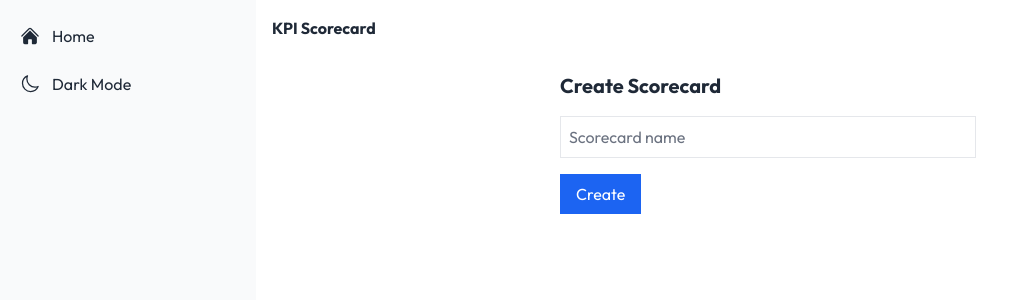
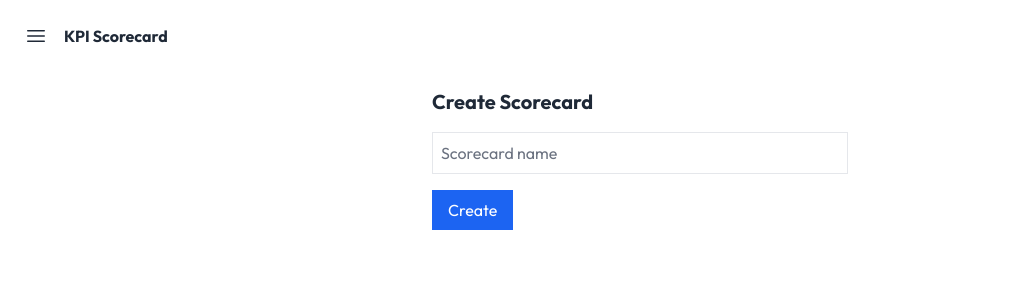
Before and after one commit to rub1n0/scorecard, a Next.js app: page /scorecards/new in a window 1280 px wide. Shown: the top 300 px of the page, without its empty margins (0-1018 px from the left). Built offline with nearby package versions, Linux system fonts and the light colour scheme.

Commit message:
Add sidebar toggle and import/export buttons

```diff
--- a/app/components/ImportExport.tsx
+++ b/app/components/ImportExport.tsx
@@ -2,7 +2,7 @@
 import { useScorecards, Scorecard, Tile } from '../scorecards/store';
 import type { ChangeEvent } from 'react';
 
-export default function ImportExport() {
+export default function ImportExport({ vertical = false }: { vertical?: boolean }) {
   const { scorecards, updateScorecard } = useScorecards();
 
   function exportJSON() {
@@ -53,13 +53,27 @@ export default function ImportExport() {
     reader.readAsText(file);
   }
 
+  const container = vertical ? 'flex flex-col space-y-2 mt-4' : 'space-x-2 mt-4';
+  const btn = vertical
+    ? 'flex items-center w-full p-2 rounded-lg hover:bg-gray-200 dark:hover:bg-gray-700'
+    : 'underline';
+
   return (
-    <div className="space-x-2 mt-4">
-      <button className="underline" onClick={exportJSON}>Export JSON</button>
-      <button className="underline" onClick={exportCSV}>Export CSV</button>
-      <label className="underline cursor-pointer">
+    <div className={container}>
+      <button className={btn} onClick={exportJSON}>
+        Export JSON
+      </button>
+      <button className={btn} onClick={exportCSV}>
+        Export CSV
+      </button>
+      <label className={`${btn} cursor-pointer`}>
         Import
-        <input type="file" accept="application/json" className="hidden" onChange={importData} />
+        <input
+          type="file"
+          accept="application/json"
+          className="hidden"
+          onChange={importData}
+        />
       </label>
     </div>
   );
--- a/app/components/LayoutClient.tsx
+++ b/app/components/LayoutClient.tsx
@@ -4,6 +4,7 @@ import 'flowbite';
 import Link from 'next/link';
 import { ScorecardsProvider } from '../scorecards/store';
 import { BarsIcon, CloseIcon, HomeIcon, MoonIcon, SunIcon } from './icons';
+import ImportExport from './ImportExport';
 
 export default function LayoutClient({ children }: { children: React.ReactNode }) {
   const [dark, setDark] = useState(false);
@@ -17,16 +18,9 @@ export default function LayoutClient({ children }: { children: React.ReactNode }
     <ScorecardsProvider>
       <div className="flex min-h-screen">
         <aside
-          className={`fixed top-0 left-0 z-40 w-64 h-screen transition-transform bg-gray-50 dark:bg-gray-800 ${open ? 'translate-x-0' : '-translate-x-full'} md:translate-x-0`}
+          className={`fixed top-0 left-0 z-40 w-64 h-screen transition-transform bg-gray-50 dark:bg-gray-800 ${open ? 'translate-x-0' : '-translate-x-full'}`}
         >
           <div className="h-full px-3 py-4 overflow-y-auto">
-            <button
-              className="md:hidden mb-4 p-2 rounded-lg hover:bg-gray-200 dark:hover:bg-gray-700"
-              onClick={() => setOpen(false)}
-              aria-label="Close sidebar"
-            >
-              <CloseIcon className="w-6 h-6" />
-            </button>
             <nav className="space-y-2">
               <Link
                 href="/"
@@ -46,18 +40,23 @@ export default function LayoutClient({ children }: { children: React.ReactNode }
                 )}
                 {dark ? 'Light' : 'Dark'} Mode
               </button>
+              <ImportExport vertical />
             </nav>
           </div>
         </aside>
-        <div className="flex-1 md:ml-64">
+        <div className={`flex-1 transition-all ${open ? 'ml-64' : ''}`}>
           <header className="p-4 flex justify-between">
             <div className="flex items-center gap-2">
               <button
-                className="md:hidden p-2 rounded-lg hover:bg-gray-200 dark:hover:bg-gray-700"
+                className="p-2 rounded-lg hover:bg-gray-200 dark:hover:bg-gray-700"
                 onClick={() => setOpen(o => !o)}
-                aria-label="Open sidebar"
+                aria-label={open ? 'Close sidebar' : 'Open sidebar'}
               >
-                <BarsIcon className="w-6 h-6" />
+                {open ? (
+                  <CloseIcon className="w-6 h-6" />
+                ) : (
+                  <BarsIcon className="w-6 h-6" />
+                )}
               </button>
               <h1 className="font-bold">KPI Scorecard</h1>
             </div>
```
